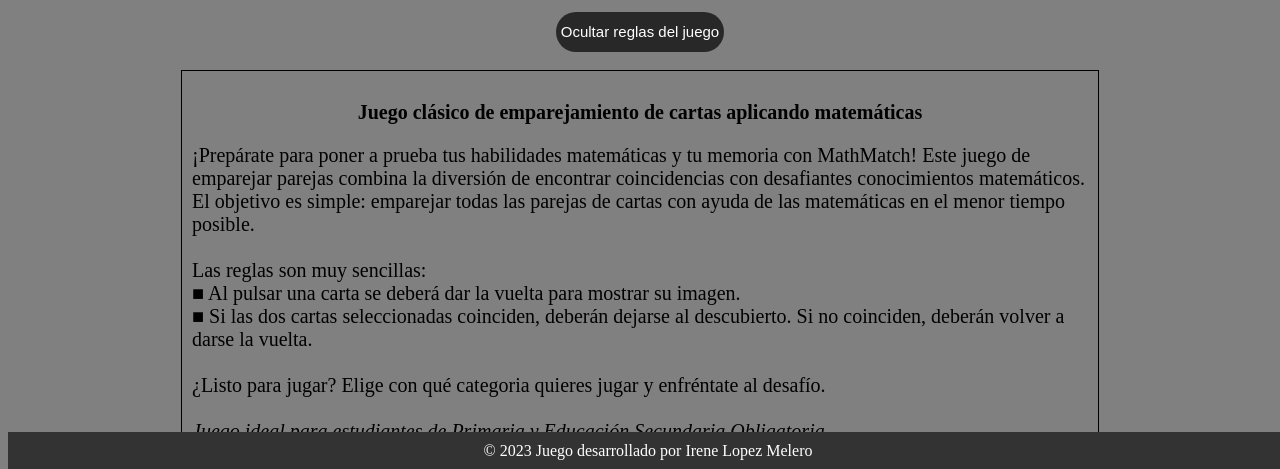
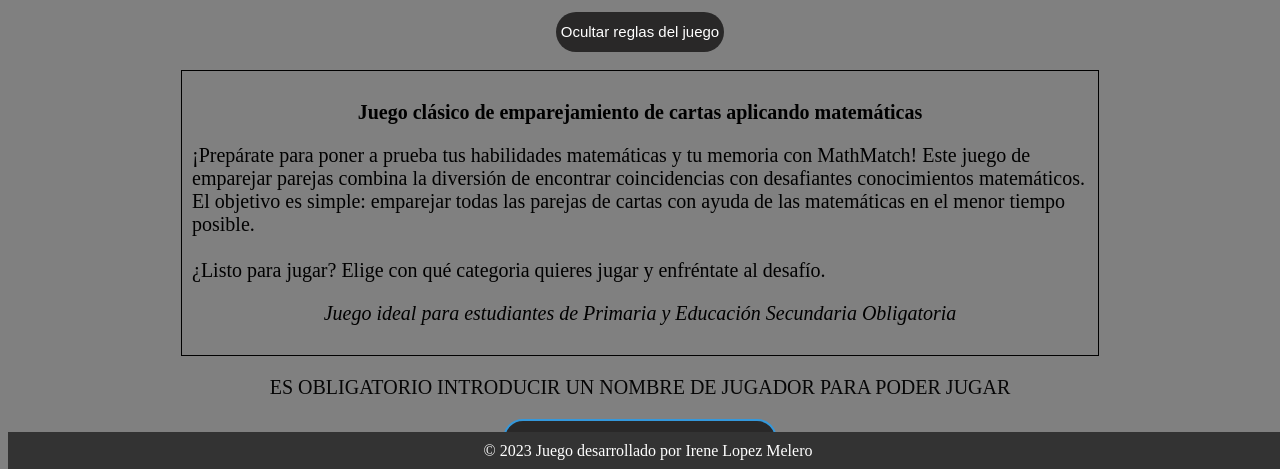
Before and after one commit to IreneLM97/MathMatch_IreneLM, a plain HTML site: page index.html in a window 1280 px wide. Both pictures are taken after a click on the button "Reglas del juego". Shown: the part 330-799 px from the top of the page. Drawn offline with Linux system fonts and the light colour scheme.

Commit message:
Add files via upload

```diff
--- a/index.html
+++ b/index.html
@@ -77,14 +77,10 @@
             ¡Prepárate para poner a prueba tus habilidades matemáticas y tu memoria con MathMatch! Este juego de emparejar
             parejas combina la diversión de encontrar coincidencias con desafiantes conocimientos matemáticos.
             El objetivo es simple: emparejar todas las parejas de cartas con ayuda de las matemáticas en el menor tiempo posible.<br><br>
-            Las reglas son muy sencillas:<br>
-            ■ Al pulsar una carta se deberá dar la vuelta para mostrar su imagen.<br>
-            ■ Si las dos cartas seleccionadas coinciden, deberán dejarse al descubierto. Si no coinciden, deberán volver a
-            darse la vuelta.<br><br>
 
-            ¿Listo para jugar? Elige con qué categoria quieres jugar y enfréntate al desafío.<br><br>
+            ¿Listo para jugar? Elige con qué categoria quieres jugar y enfréntate al desafío.
 
-            <i>Juego ideal para estudiantes de Primaria y Educación Secundaria Obligatoria</i><br><br>
+            <p style="text-align: center;"><i>Juego ideal para estudiantes de Primaria y Educación Secundaria Obligatoria</i></p>
         </div>
 
         <!-- Nombre del jugador -->
```
